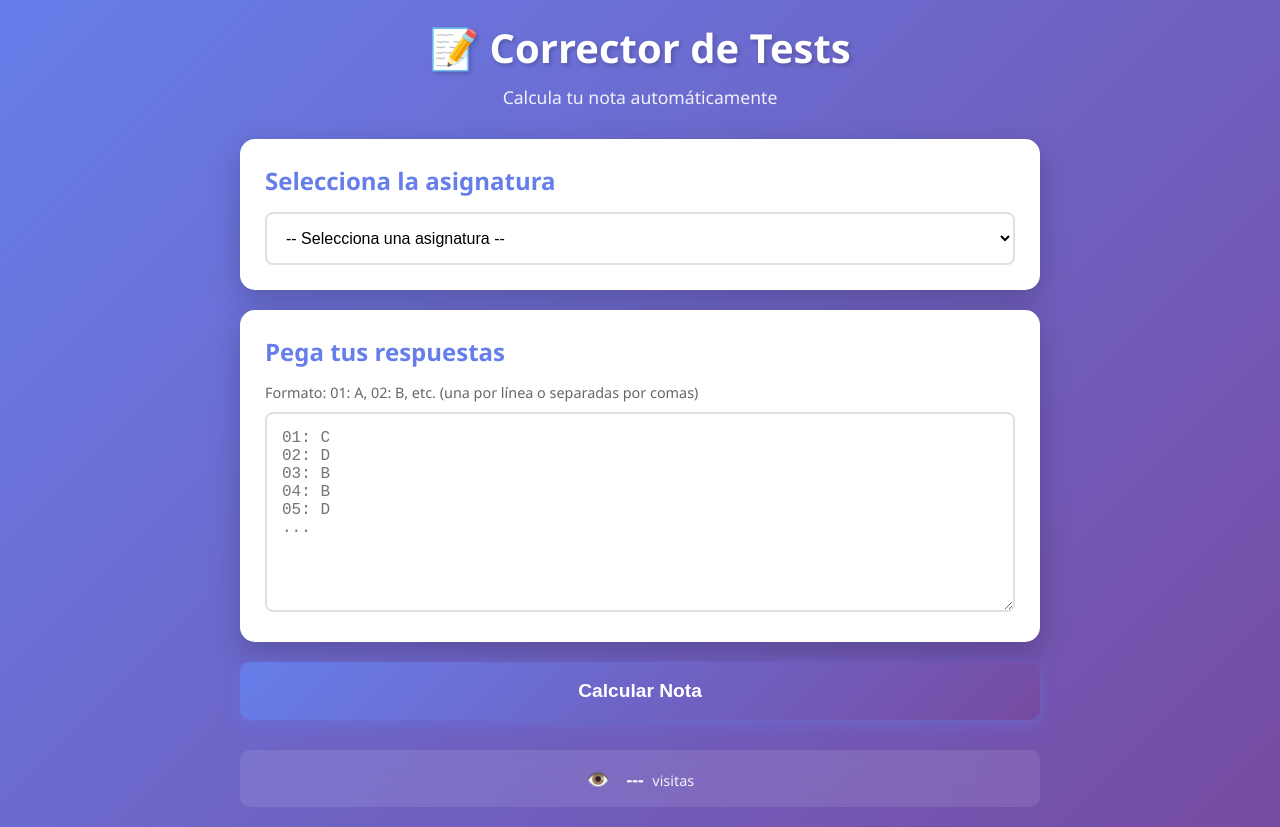
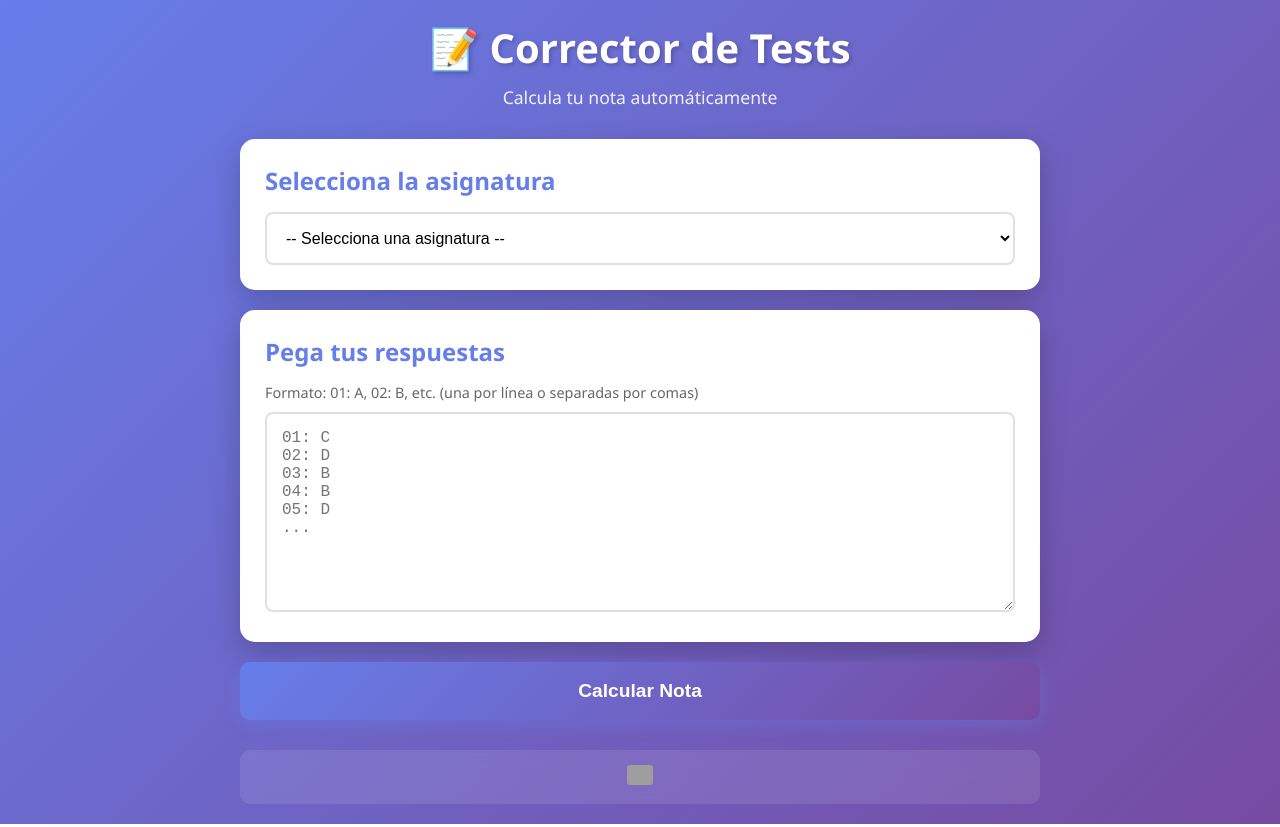
Before and after one commit to IsabelPizarro/notas, a plain HTML site: page index.html in a window 1280 px wide. Drawn offline with Linux system fonts and the light colour scheme; no server answers; grey boxes are pictures that could not be loaded.

Commit message:
Add files via upload

```diff
--- a/index.html
+++ b/index.html
@@ -60,12 +60,9 @@
     </div>
 
     <div class="visitor-counter">
-        <span class="counter-icon">👁️</span>
-        <span id="visitorCount">...</span>
-        <span class="counter-label">visitas</span>
+        <img src="https://hits.seeyoufarm.com/api/count/incr/badge.svg?url=https%3A%2F%2Fisabelpizarro.github.io%2Fnotas&count_bg=%23667EEA&title_bg=%23555555&icon=&icon_color=%23E7E7E7&title=visitas&edge_flat=false" alt="Contador de visitas">
     </div>
 
     <script src="script.js"></script>
-    <script async src="https://hits.sh/isabelpizarro.github.io/notas.js"></script>
 </body>
 </html>
--- a/script.js
+++ b/script.js
@@ -171,14 +171,3 @@ document.getElementById('subject').addEventListener('change', () => {
 document.getElementById('studentAnswers').addEventListener('input', () => {
     document.getElementById('results').classList.add('hidden');
 });
-
-// Contador de visitas con Hits.sh
-fetch('https://hits.sh/isabelpizarro.github.io/notas.json')
-    .then(response => response.json())
-    .then(data => {
-        document.getElementById('visitorCount').textContent = data.hits || '---';
-    })
-    .catch(error => {
-        document.getElementById('visitorCount').textContent = '---';
-        console.error('Error al cargar el contador:', error);
-    });
--- a/styles.css
+++ b/styles.css
@@ -137,20 +137,9 @@ textarea:focus {
     margin-right: auto;
 }
 
-.counter-icon {
-    margin-right: 8px;
-    font-size: 1.2rem;
-}
-
-#visitorCount {
-    font-weight: bold;
-    font-size: 1.1rem;
-    margin: 0 5px;
-    color: #fff;
-}
-
-.counter-label {
-    opacity: 0.9;
+.visitor-counter img {
+    height: 20px;
+    border-radius: 3px;
 }
 
 .result-card {
```
